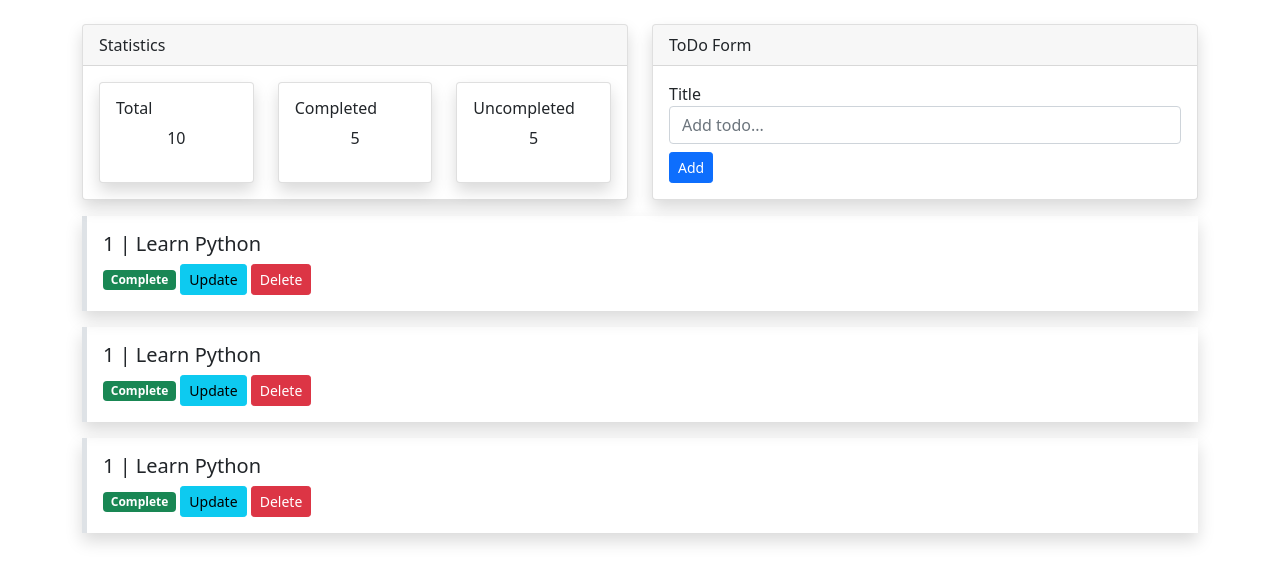
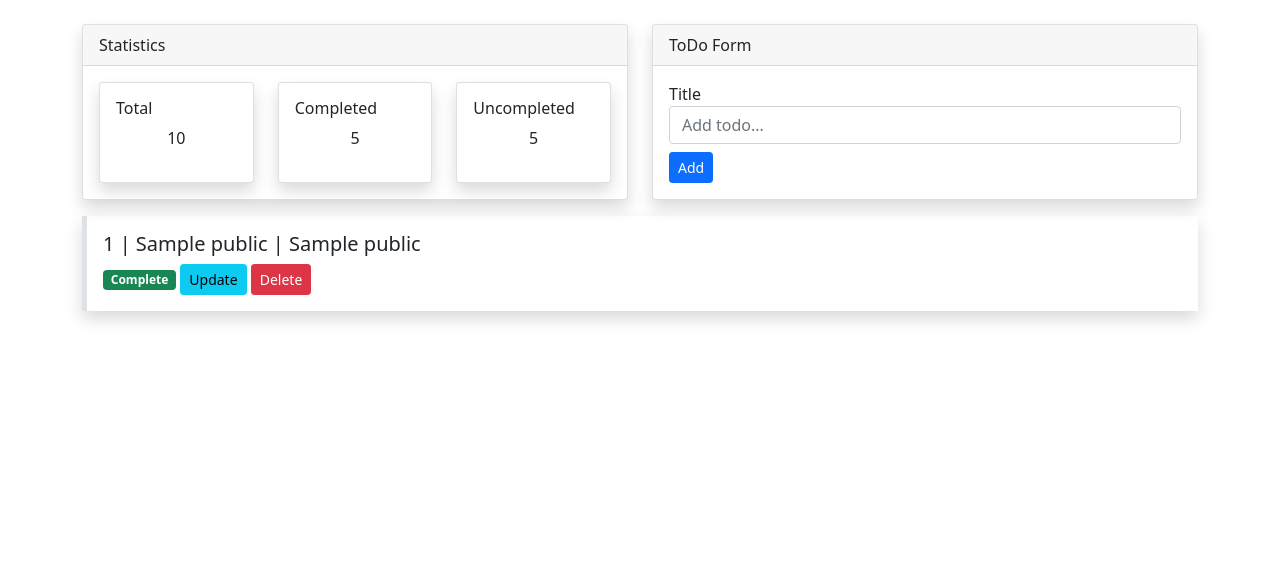
Before and after one commit to lovelybg0506/python-study, a Flask app: page / in a window 1280 px wide. Shown: the part 56-640 px from the top of the page. Run offline with Flask 3, Linux system fonts and the light colour scheme; tables that the repository leaves empty hold one stand-in row (values such as "Sample post"); a database or web service that is not in the repository returns one stand-in record (values such as "Sample title"); some libraries are stand-ins or nearby versions.

Commit message:
todolist

```diff
--- a/toDoList/app.py
+++ b/toDoList/app.py
@@ -1,22 +1,46 @@
-from flask import Flask, render_template
-from flask_sqlalchemy import SQLAlchemy
+from flask import Flask, render_template, redirect, url_for, request
+# from flask_sqlalchemy import SQLAlchemy
+import psycopg2 # postgreSQL
+from databasesCRUD import *
 
 app = Flask(__name__)
-app.config['SQLALCHEMY_DATABASE_URI'] = 'sqlite:///sqlite.db'
-db = SQLAlchemy(app)
+# app.config['SQLALCHEMY_DATABASE_URI'] = 'sqlite:///sqlite.db'
+db = psycopg2.connect(host='localhost',dbname='todolist',user='postgres',password=1,port=5432)
 
-# Create Models
-class Todo(db.Model):
-    id = db.Column(db.Integer, primary_key=True)
-    title = db.Column(db.String(100))
-    complete = db.Column(db.Boolean, default=False)
-
-# with app.app_context(): # 찾아보니 이거 추가하라는데 그래도안됨
-#     db.create_all()
+cursor=db.cursor()
 
 @app.route('/')
 def index():
-    return render_template('dashboard/index.html')
+    db = CRUD()
+    todo_list = db.readDB(schema='public',table='todolist',column='*')
+    # print(todo_list[0][1])
+    return render_template('dashboard/index.html', todo_list=todo_list)
+
+@app.route('/add', methods=['POST'])
+def add():
+    title = request.form.get('title')
+    db = CRUD()
+    db.insertDB(schema='public',table='todolist',column='title',data=title)
+    return redirect(url_for('index'))
+
+@app.route('/delete/<int:id>')
+def delete(id):
+    db = CRUD()
+    db.deleteDB(schema='public',table='todolist',condition=f'id={id}')
+    return redirect(url_for('index'))
+
+@app.route('/update/<int:id>')
+def update(id):
+    db = CRUD()
+    todo_list = db.readDB(schema='public',table='todolist',column='*')
+    print(todo_list[id+1][2]) # 이부분 하다가 중단...
+    if todo_list[id+1][2] == 'True':
+        TrueOrFalse = 'False'
+    else:
+        TrueOrFalse = 'True'
+
+    db.updateDB(schema='public',table='todolist',column='complete',value=TrueOrFalse,condition=f'id={id}')
+    return redirect(url_for('index'))
 
 @app.route('/about')
 def about():
--- /dev/null
+++ b/toDoList/databases.py
@@ -0,0 +1,22 @@
+import psycopg2
+
+class databases():
+    def __init__(self):
+        self.db = psycopg2.connect(host='localhost',
+                                   dbname='todolist',
+                                   user='postgres',
+                                   password=1,
+                                   port=5432)
+        self.cursor = self.db.cursor()
+
+    def __del__(self):
+        self.db.close()
+        self.cursor.close()
+
+    def execute(self,query,args={}):
+        self.cursor.execute(query,args)
+        row = self.cousor.fetchall()
+        return row
+
+    def commit(self):
+        self.cursor.commit()
--- /dev/null
+++ b/toDoList/databasesCRUD.py
@@ -0,0 +1,44 @@
+from databases import databases
+
+class CRUD(databases):
+    def insertDB(self, schema, table, column, data):
+        sql = f" INSERT INTO {schema}.{table}({column}) VALUES ('{data}');".format(schema=schema,table=table,column=column,data=data)
+        try:
+            self.cursor.execute(sql)
+            self.db.commit()
+            print("add success!")
+        except Exception as e:
+            print(" inser DB err", e)
+
+    def readDB(self, schema, table, column):
+        sql = f" SELECT {column} from {schema}.{table};".format(column=column,schema=schema,table=table)
+        try:
+            self.cursor.execute(sql)
+            result = self.cursor.fetchall()
+        except Exception as e :
+            result = (" read DB err", e)
+
+        return result
+
+    def updateDB(self, schema, table, column, value, condition):
+        sql = f" UPDATE {schema}.{table} SET {column}='{value}' WHERE ='{condition}';".format(schema=schema,table=table,column=column,value=value,condition=condition)
+        try :
+            self.cursor.execute(all)
+            self.db.commit()
+        except Exception as e:
+            print(" update DB err",e)
+
+    def deleteDB(self, schema, table, condition):
+        sql = f" DELETE FROM {schema}.{table} where {condition};".format(schema=schema,table=table,condition=condition)
+        try:
+            self.cursor.execute(sql)
+            self.db.commit()
+        except Exception as e:
+            print("delete DB err", e)
+
+if __name__ == "__main__":
+    db = CRUD()
+    db.insertDB(schema='', table='', column='', data='')
+    print(db.readDB(schema='',table='',column=''))
+    db.updateDB(schema='',table='',column='',value='',condition='')
+    db.deleteDB(schema='',table='',condition='')
--- a/toDoList/db_info/참고한것.txt
+++ b/toDoList/db_info/참고한것.txt
@@ -1,2 +1,8 @@
+#todolist 전반적인부분
 https://www.youtube.com/watch?v=x6tbuhWbt0Y
 https://www.youtube.com/watch?v=oWCEFQRL1lA
+(여기서는 splite로 db연결하고 설정했지만)
+
+내 db설정은 postgres로 함
+#postgres
+https://www.youtube.com/watch?v=CBU-cCUUdgA&list=PLLDrd87CR4wjTCM53gZcffnJmpyAWJERL&index=3
--- a/toDoList/templates/dashboard/index.html
+++ b/toDoList/templates/dashboard/index.html
@@ -40,7 +40,7 @@
             <div class="card shadow">
                 <div class="card-header">ToDo Form</div>
                 <div class="card-body">
-                    <form action="">
+                    <form action="/add" method="POST">
                         <label for="">Title</label>
                         <input
                             class="form-control"
@@ -58,30 +58,16 @@
             </div>
         </div>
     </div>
+    {% for todo in todo_list %}
     <div class="border-start border-5 mt-3 shadow"> <!-- border쓰고 border-5 두께5, border-primary 파랑색 , mt-3 여백 3, shadow 그림자-->
                                                     <!-- border-start : 왼쪽에만 테두리생성-->
         <div class="card-body">
-            <h5>1 | Learn Python</h5>
+            <h5>{{ todo[0] }} | {{ todo[1] }} | {{ todo[2] }}</h5> <!-- 0 : id , 1 : title, 2 : complete-->
             <span class="badge bg-success">Complete</span>
-            <a class="btn btn-info btn-sm" href="">Update</a>
-            <a class="btn btn-danger btn-sm" href="">Delete</a>
+            <a class="btn btn-info btn-sm" href="/update/{{ todo[0] }}">Update</a>
+            <a class="btn btn-danger btn-sm" href="/delete/{{ todo[0] }}">Delete</a>
         </div>
     </div>
-    <div class="border-start border-5 mt-3 shadow">
-        <div class="card-body">
-            <h5>1 | Learn Python</h5>
-            <span class="badge bg-success">Complete</span>
-            <a class="btn btn-info btn-sm" href="">Update</a>
-            <a class="btn btn-danger btn-sm" href="">Delete</a>
-        </div>
-    </div>
-    <div class="border-start border-5 mt-3 shadow">
-        <div class="card-body">
-            <h5>1 | Learn Python</h5>
-            <span class="badge bg-success">Complete</span>
-            <a class="btn btn-info btn-sm" href="">Update</a>
-            <a class="btn btn-danger btn-sm" href="">Delete</a>
-        </div>
-    </div>
+    {% endfor %}
 </div>
 {% endblock %}
```
